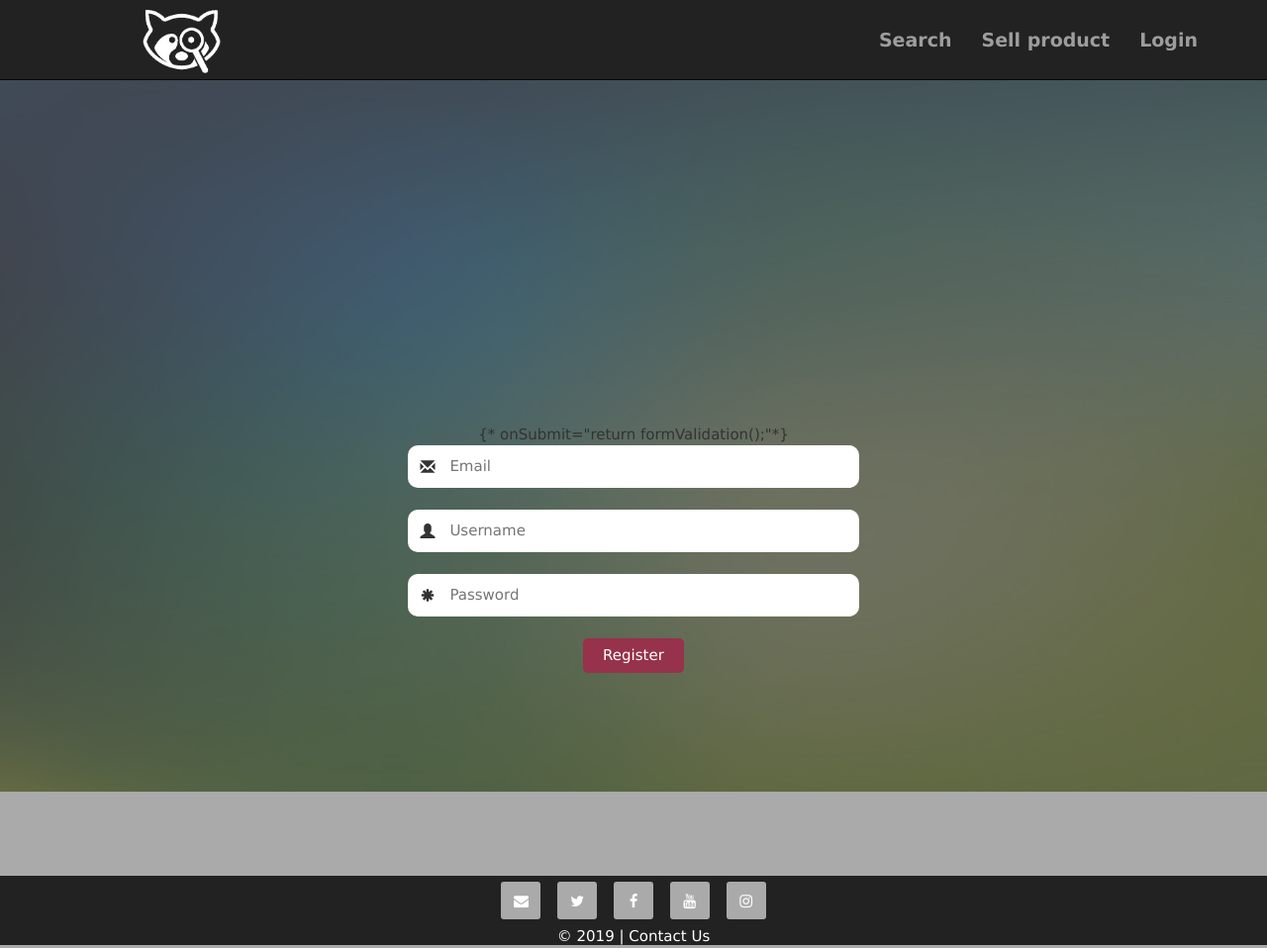
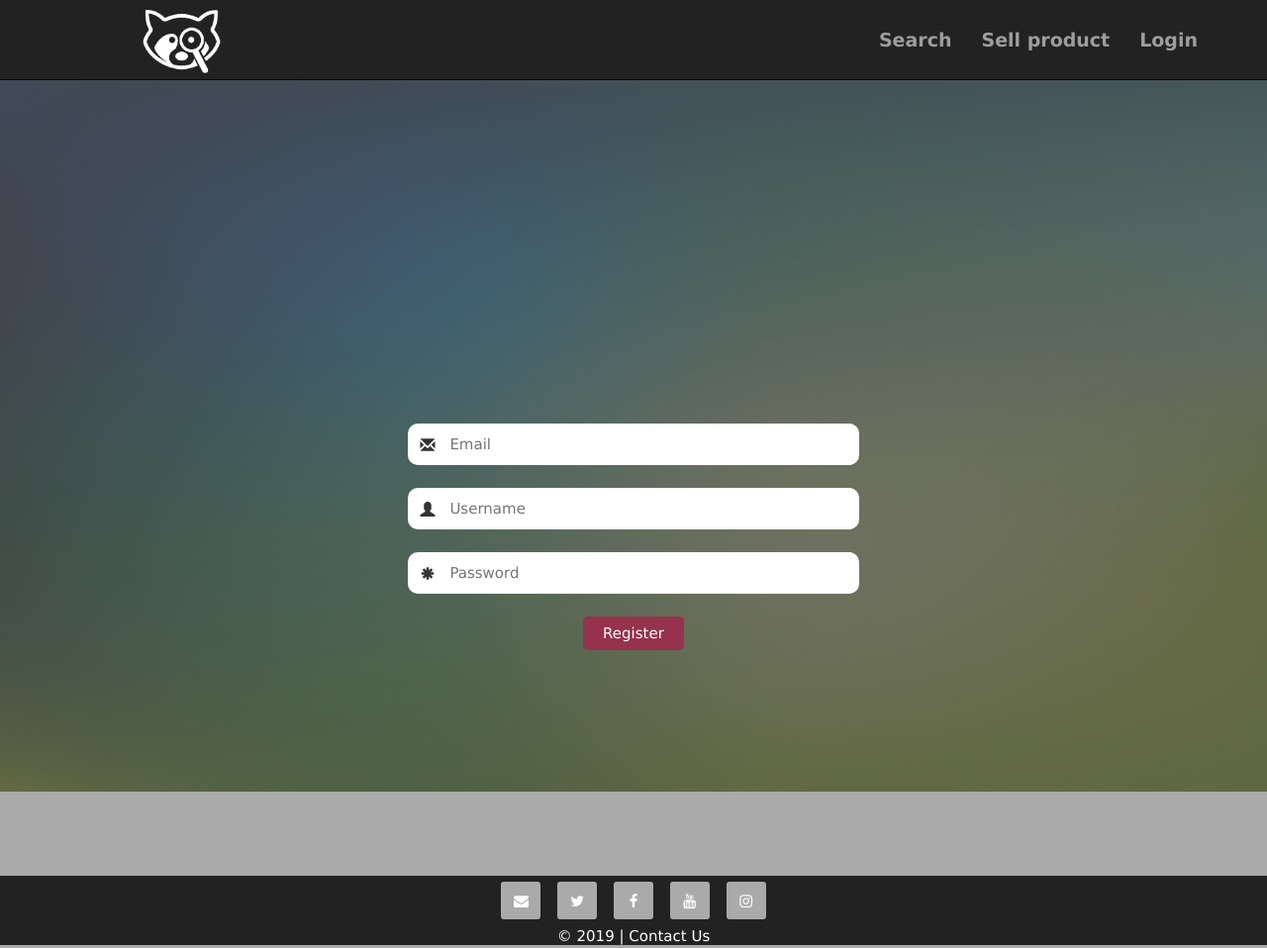
Before and after one commit to kebrlej/dva231-marketplace, a PHP site: page /index.php?page=register in a window 1280 px wide. Shown: the whole page at 99% size. Run offline with PHP 8.4, Linux system fonts and the light colour scheme; a stand-in replaces the project's code that opens the database connection.

Commit message:
Misplaced text fixed.

```diff
--- a/public/tmpl/register.tpl
+++ b/public/tmpl/register.tpl
@@ -1,6 +1,5 @@
 <div class="background"></div>
 <div id="login-box">
-{*    onSubmit="return formValidation();"*}
     <form name='registration' >
         <div id="register-group">
             <label for="email" class="glyphicon glyphicon-envelope"></label>
```
Also changed, not shown: 1 other file.
